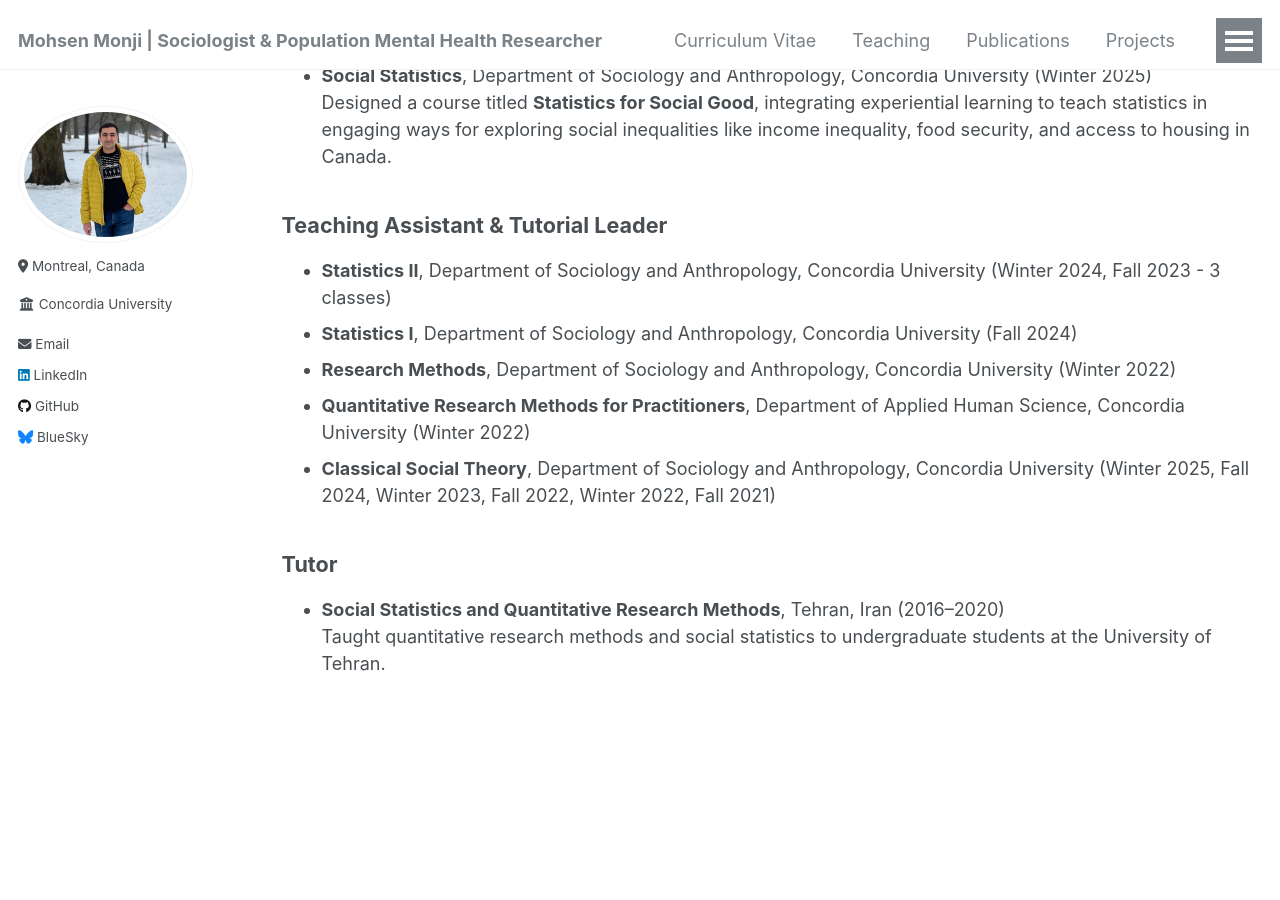
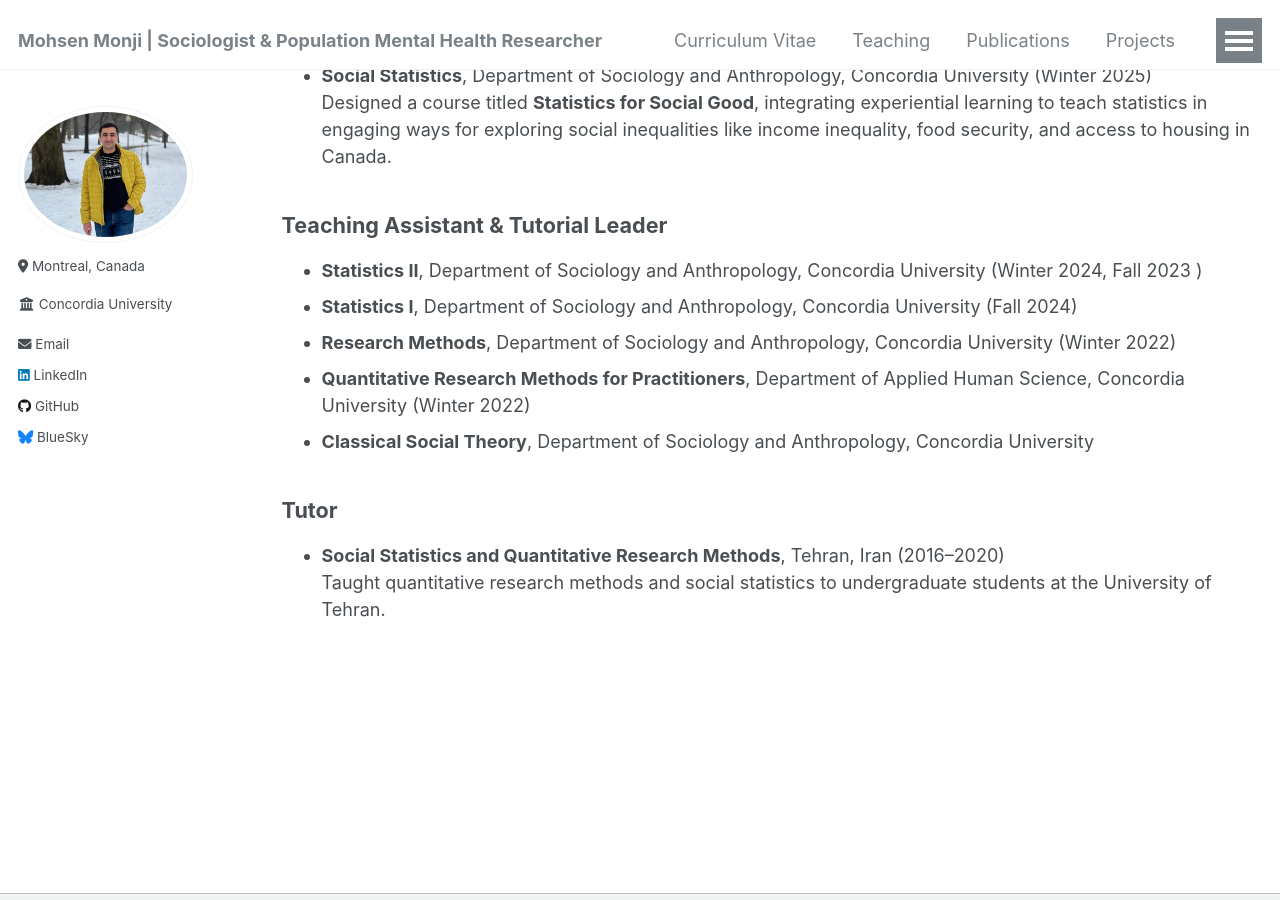
Before and after one commit to Mohsnmonji/mohsnmonji.github.io, a Jekyll site: the page built from _pages/teaching.html, in a window 1280 px wide and 900 px high, scrolled down 633 px. Built offline with Jekyll 4.4.1, drawn with Linux system fonts in a browser that asks for light colours.

Commit message:
Update teaching.html

```diff
--- a/_pages/teaching.html
+++ b/_pages/teaching.html
@@ -23,11 +23,11 @@ author_profile: true
 
 <h3>Teaching Assistant & Tutorial Leader</h3>
 <ul>
-  <li><strong>Statistics II</strong>, Department of Sociology and Anthropology, Concordia University (Winter 2024, Fall 2023 - 3 classes)</li>
+  <li><strong>Statistics II</strong>, Department of Sociology and Anthropology, Concordia University (Winter 2024, Fall 2023 )</li>
   <li><strong>Statistics I</strong>, Department of Sociology and Anthropology, Concordia University (Fall 2024)</li>
   <li><strong>Research Methods</strong>, Department of Sociology and Anthropology, Concordia University (Winter 2022)</li>
   <li><strong>Quantitative Research Methods for Practitioners</strong>, Department of Applied Human Science, Concordia University (Winter 2022)</li>
-  <li><strong>Classical Social Theory</strong>, Department of Sociology and Anthropology, Concordia University (Winter 2025, Fall 2024, Winter 2023, Fall 2022, Winter 2022, Fall 2021)</li>
+  <li><strong>Classical Social Theory</strong>, Department of Sociology and Anthropology, Concordia University </li>
 </ul>
 
 <h3>Tutor</h3>
```
